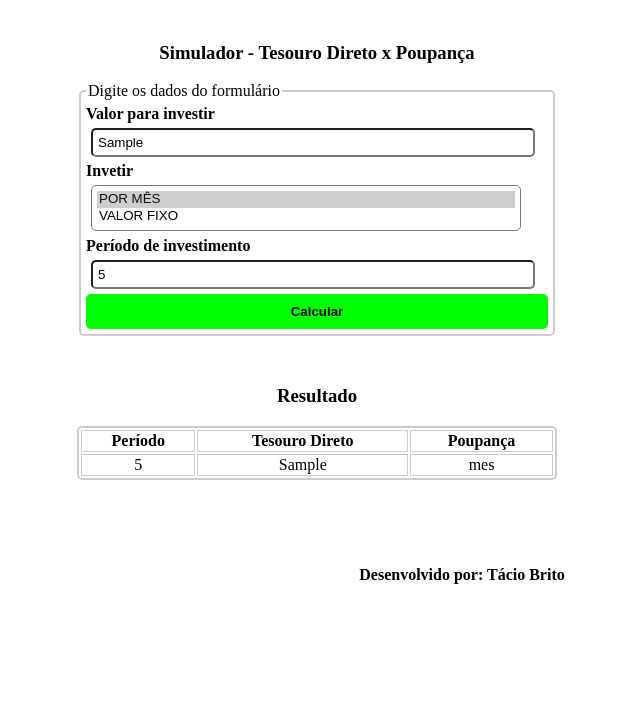
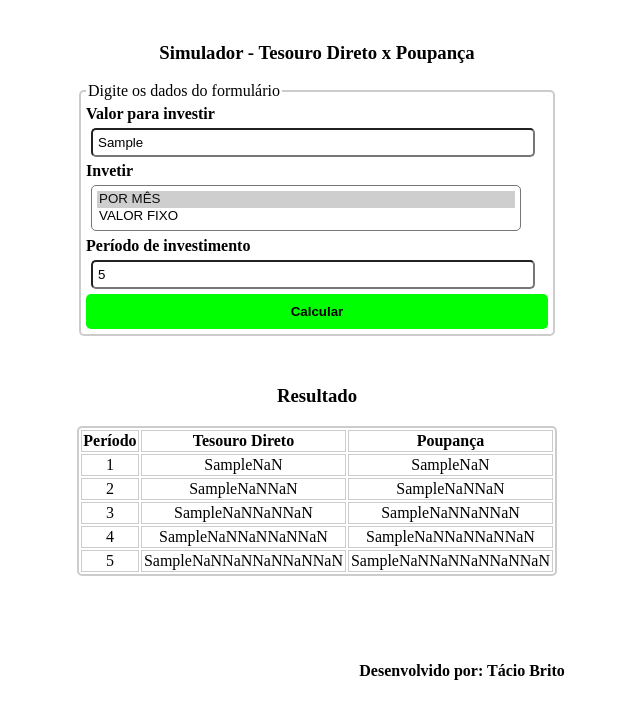
Before and after one commit to taciobrito/JavaScript, a plain HTML site: page calculo_tesouro_direto/index.html in a window 1280 px wide. Both pictures are taken after typing "Sample", "5" into the empty fields and a click on the button "Calcular". Shown: the whole page, without its empty margins (178-818 px from the left). Drawn offline with Linux system fonts and the light colour scheme.

Commit message:
implementando o metodo de calculo

```diff
--- a/calculo_tesouro_direto/index.html
+++ b/calculo_tesouro_direto/index.html
@@ -61,7 +61,26 @@
 <script>
 
 	function calcular(valor, periodo, tipo){
-		$(".resultado").append("<tr><td>" + periodo + "</td><td>" + valor + "</td><td>" + tipo + "</td></tr>");
+		var total_tesouro = valor, total_poupanca = valor, tx_selic = (13.65/12)/100, tx_poupanca = (6.17/12)/100;
+
+		console.log(total_tesouro * tx_selic +" - "+ total_poupanca * tx_poupanca);
+		console.log(tx_selic);
+
+		if(tipo == "mes"){
+			for(var count = 1; count <= periodo; count++){
+				console.log(total_tesouro);
+				total_tesouro = total_tesouro + (total_tesouro * tx_selic);
+				total_poupanca = total_poupanca + (total_poupanca * tx_poupanca);
+				$(".resultado").append("<tr>"+
+											"<td>" + count + "</td>"+
+											"<td>" + total_tesouro + "</td>"+
+											"<td>" + total_poupanca + "</td>"+
+										"</tr>");
+				console.log(total_tesouro);
+			}
+		}
+
+
 	}
 
 	var valor, periodo;
```
